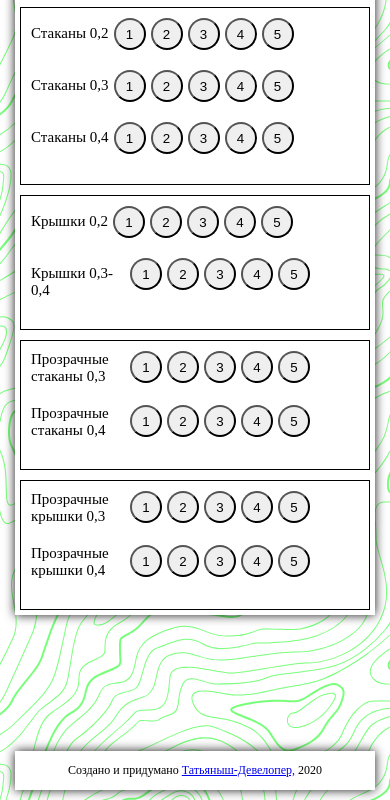
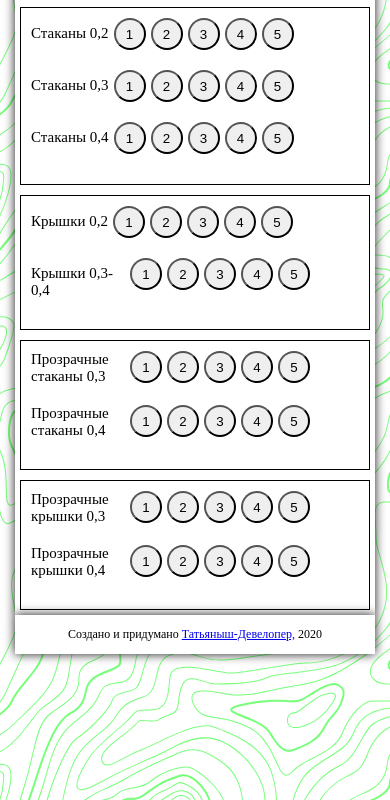
Before and after one commit to VanillaTank/cuups, a plain HTML site: page index.html in a window 390 px wide. Shown: the part 44-844 px from the top of the page. Drawn offline with Linux system fonts and the light colour scheme.

Commit message:
Update style.css

```diff
--- a/style.css
+++ b/style.css
@@ -75,7 +75,7 @@ h1 {
 }
 @media (max-width: 712px) {
     .wrapper {
-        max-width: 600px;
+        max-width: 700px;
     }
     .a {
         width: 100%;
@@ -91,6 +91,9 @@ h1 {
         font-size: 15px;
         max-width: 94px;
     }
+    .wrapper {
+        height: 100%;
+    }
 }
 @media (max-width: 371px) {
     .labelWithBtn button {
```
